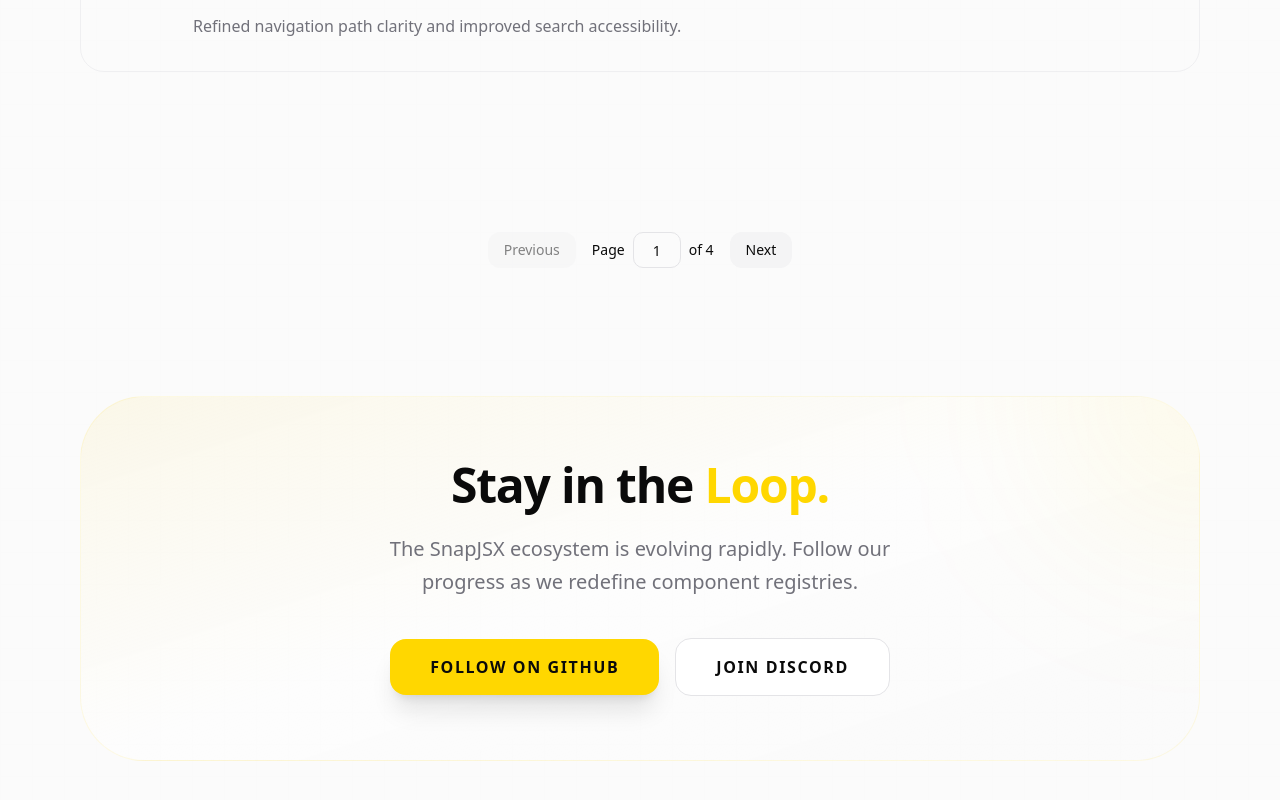
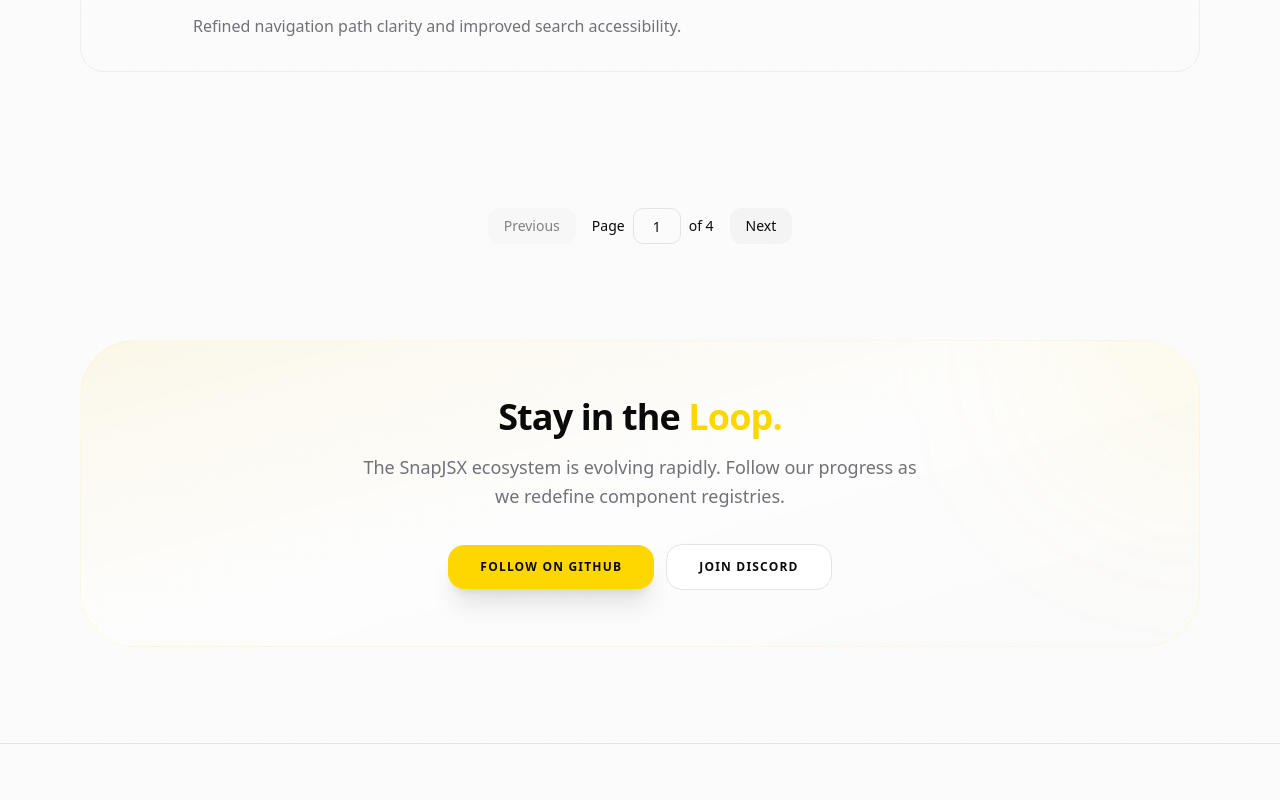
Before and after one commit to Gladiarn/SnapJSX, a Next.js app: page /updates in a window 1280 px wide. Shown: the part 1400-2200 px from the top of the page. Built offline with nearby package versions, Linux system fonts and the light colour scheme.

Commit message:
style(updates): refine CTA scale and tighten pagination spacing

```diff
--- a/src/app/updates/updates-page-client.tsx
+++ b/src/app/updates/updates-page-client.tsx
@@ -390,7 +390,7 @@
         })}
       </div>
 
-      <div className="flex justify-center pt-8">
+      <div className="flex justify-center pt-2">
         <Pagination
           currentPage={currentPage}
           totalPages={totalPages}
@@ -400,32 +400,30 @@
         />
       </div>
 
-      {/* CTA Section */}
-      <div className="mt-32 p-16 rounded-[4rem] bg-gradient-to-br from-primary/10 via-card/50 to-transparent border border-primary/10 text-center relative overflow-hidden group">
+      {/* CTA Section - Scaled Down for better balance */}
+      <div className="mt-24 p-12 md:p-14 rounded-[3.5rem] bg-gradient-to-br from-primary/10 via-card/50 to-transparent border border-primary/10 text-center relative overflow-hidden group">
         <div className="absolute top-0 right-0 w-64 h-64 bg-primary/10 blur-[100px] rounded-full -mr-32 -mt-32 transition-transform duration-1000 group-hover:scale-150" />
 
-        <h2 className="text-3xl md:text-5xl font-black mb-6 tracking-tight">
-          Stay in the <span className="text-primary">Loop.</span>
-        </h2>
-        <p className="text-xl text-muted-foreground mb-10 max-w-xl mx-auto leading-relaxed">
-          The SnapJSX ecosystem is evolving rapidly. Follow our progress as we
-          redefine component registries.
+        <h2 className="text-2xl md:text-4xl font-black mb-4 tracking-tight">Stay in the <span className="text-primary">Loop.</span></h2>
+        <p className="text-lg text-muted-foreground mb-8 max-w-xl mx-auto leading-relaxed">
+          The SnapJSX ecosystem is evolving rapidly. Follow our progress as we redefine component registries.
         </p>
-        <div className="flex flex-col sm:flex-row gap-4 justify-center items-center">
+        <div className="flex flex-col sm:flex-row gap-3 justify-center items-center">
           <button
             type="button"
-            className="px-10 py-4 bg-primary text-primary-foreground rounded-2xl font-black uppercase tracking-widest hover:scale-105 transition-all shadow-xl shadow-primary/20 active:scale-95"
+            className="px-8 py-3.5 bg-primary text-primary-foreground rounded-2xl font-black uppercase tracking-widest hover:scale-105 transition-all shadow-xl shadow-primary/20 active:scale-95 text-xs"
           >
             Follow on GitHub
           </button>
           <button
             type="button"
-            className="px-10 py-4 bg-card border border-border rounded-2xl font-black uppercase tracking-widest hover:bg-muted transition-all active:scale-95"
+            className="px-8 py-3.5 bg-card border border-border rounded-2xl font-black uppercase tracking-widest hover:bg-muted transition-all active:scale-95 text-xs"
           >
             Join Discord
           </button>
         </div>
       </div>
+
     </main>
   );
 }
```
